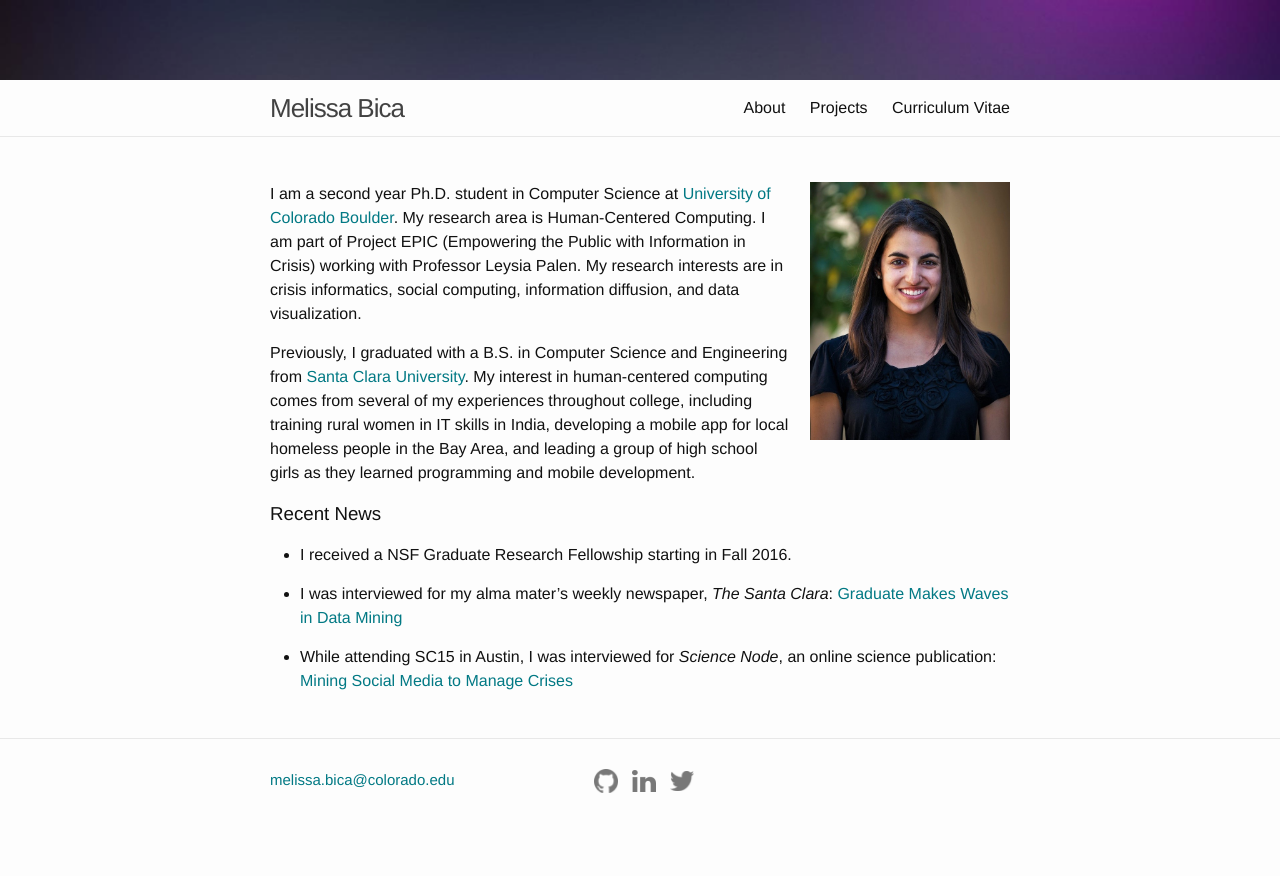
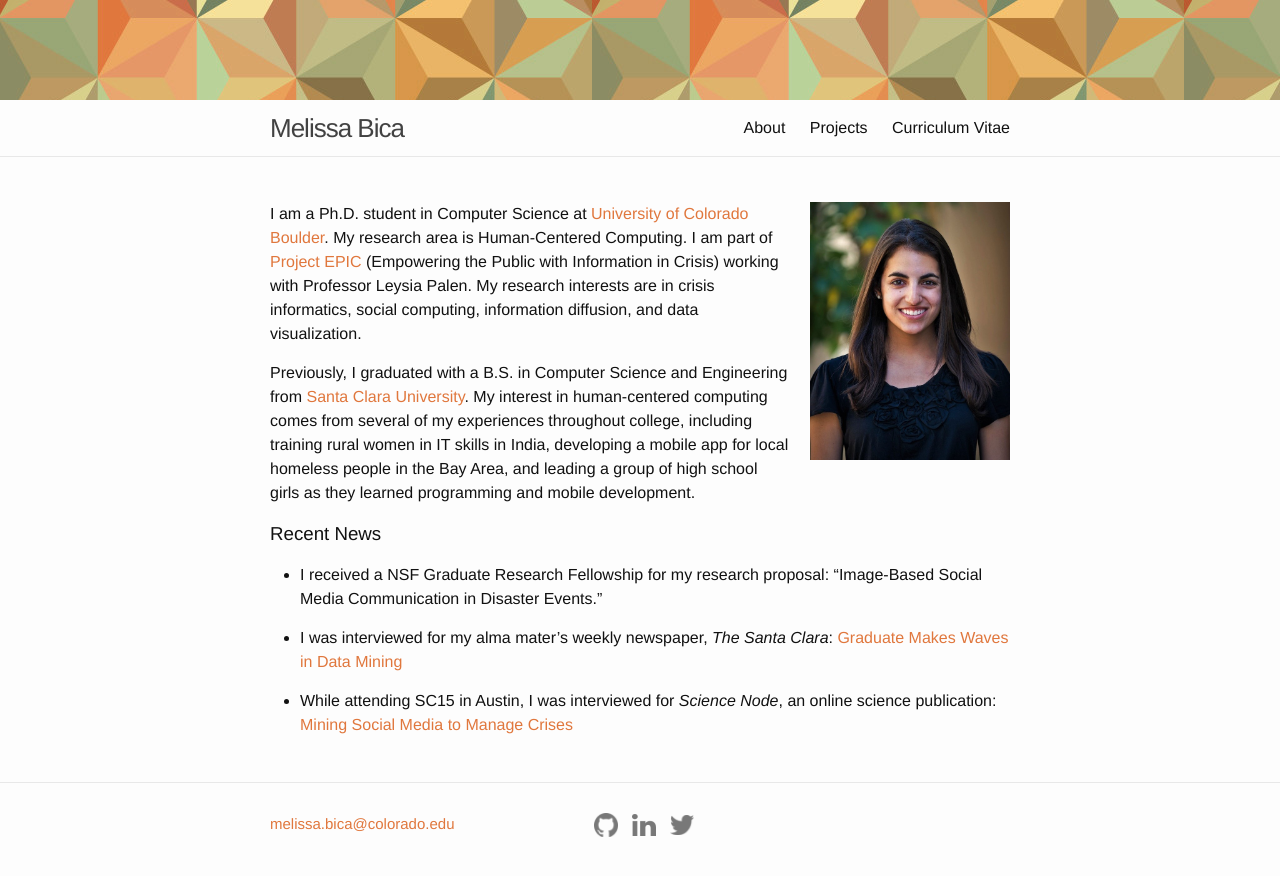
Before and after one commit to melissabica/melissabica.github.io, a Jekyll site: the page built from index.md, in a window 1280 px wide. Shown: the top 876 px of the page. Built offline with Jekyll 4.4.1, drawn with Linux system fonts in a browser that asks for light colours; nearby versions of some CDN libraries; comment, search, counter and statistics services are not loaded.

Commit message:
Changed titles and colors

```diff
--- a/_includes/head.html
+++ b/_includes/head.html
@@ -3,7 +3,7 @@
     <meta http-equiv="X-UA-Compatible" content="IE=edge">
     <meta name="viewport" content="width=device-width, initial-scale=1">
 
-  <title>{% if page.title %}{{ page.title }}{% else %}{{ site.title }}{% endif %}</title>
+    <title>{% if page.title %}{{ page.title }} | Melissa Bica {% else %}{{ site.title }}{% endif %}</title>
     <meta name="description" content="{% if page.excerpt %}{{ page.excerpt | strip_html | strip_newlines | truncate: 160 }}{% else %}{{ site.description }}{% endif %}">
 
     <!-- Code for click to zoom - lightbox effect for images -->
--- a/_sass/_base.scss
+++ b/_sass/_base.scss
@@ -89,7 +89,7 @@ h1, h2, h3, h4, h5, h6 {
  * Links
  */
 a {
-    color: $link-color;
+    color: $bright-orange-color;
     text-decoration: none;
 
     &:visited {
--- a/css/main.scss
+++ b/css/main.scss
@@ -31,7 +31,7 @@ $bright-orange-color:	#e0773d;
 
 $dark-purple-color:		#443b5c;
 $purple-color:			#68227d;
-$link-color:			#027984;
+$teal-color:			#027984;
 
 // Width of the content area
 $content-width:    800px;
--- a/css/styles.css
+++ b/css/styles.css
@@ -6,11 +6,13 @@
 
 /*Top page border*/
 .border {
-    /*background-image: url("../assets/border.jpg");*/
-    background-image: url("../assets/border5.png");
-    /*background-repeat: repeat-x;*/
+/*    background-image: url("../assets/border5.png");
     background-size: 100%;
     height: 80px;
+*/
+    background-image: url("../assets/border2.jpg");
+    background-repeat: repeat-x;
+    height: 100px;
 }
 
 a.social-media {
--- a/index.md
+++ b/index.md
@@ -6,7 +6,7 @@ layout: default
 <img src="/assets/me.jpg" alt="headshot" style="width: 200px; margin-left: 20px;" align="right"/>
 
 
-I am a second year Ph.D. student in Computer Science at [University of Colorado Boulder](http://colorado.edu). My research area is Human-Centered Computing. I am part of Project EPIC (Empowering the Public with Information in Crisis) working with Professor Leysia Palen. My research interests are in crisis informatics, social computing, information diffusion, and data visualization.
+I am a Ph.D. student in Computer Science at [University of Colorado Boulder](http://colorado.edu). My research area is Human-Centered Computing. I am part of [Project EPIC](http://epic.cs.colorado.edu/) (Empowering the Public with Information in Crisis) working with Professor Leysia Palen. My research interests are in crisis informatics, social computing, information diffusion, and data visualization.
 
 Previously, I graduated with a B.S. in Computer Science and Engineering from [Santa Clara University](http://scu.edu). My interest in human-centered computing comes from several of my experiences throughout college, including training rural women in IT skills in India, developing a mobile app for local homeless people in the Bay Area, and leading a group of high school girls as they learned programming and mobile development.
 
@@ -14,7 +14,7 @@ Previously, I graduated with a B.S. in Computer Science and Engineering from [Sa
 
 
 ### Recent News
-* I received a NSF Graduate Research Fellowship starting in Fall 2016.
+* I received a NSF Graduate Research Fellowship for my research proposal: "Image-Based Social Media Communication in Disaster Events."
 
 * I was interviewed for my alma mater's weekly newspaper, *The Santa Clara*: [Graduate Makes Waves in Data Mining](http://thesantaclara.org/graduate-makes-waves-in-data-mining/)
 
```
Lines whose indentation alone changed are shown as unchanged.
